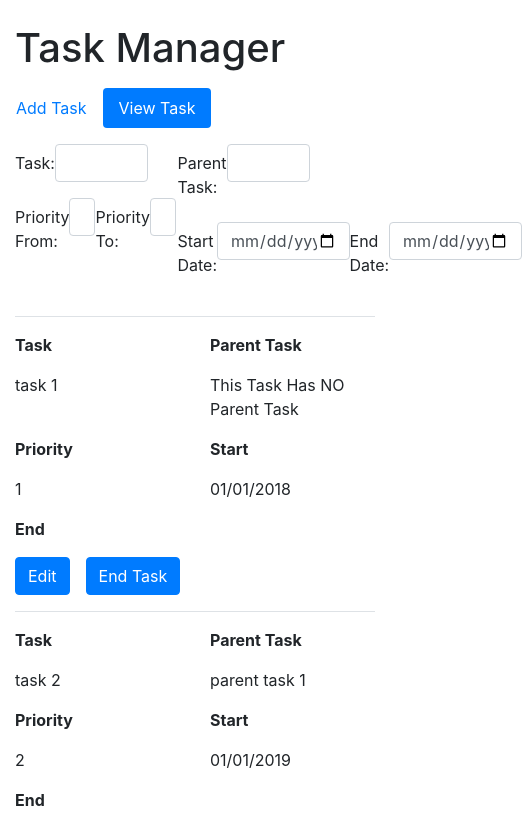
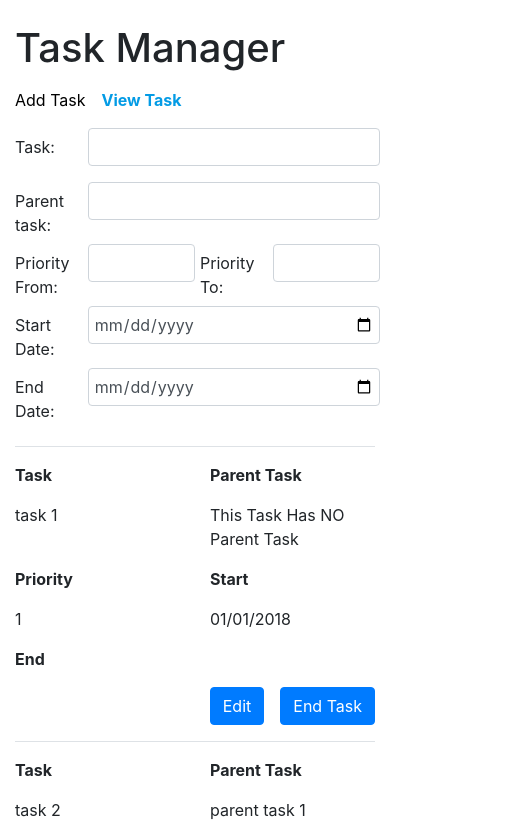
Before and after one commit to raseeth/FSE, an Angular app: page /task/view in a window 390 px wide. Shown: the top 826 px of the page, 522 px wide, since content can reach past the window. Built offline with nearby package versions, Linux system fonts and the light colour scheme.

Commit message:
Updated styling and responsiveness for search component and nav buttons

```diff
--- a/src/app/task/task-form/task-form.component.html
+++ b/src/app/task/task-form/task-form.component.html
@@ -10,7 +10,7 @@
   </div>
   <div class="form-group row">
     <label for="priority" class="col-md-4 col-lg-3 col-form-label">Priority:</label>
-    <div class="col-md-8 col-md-9">
+    <div class="col-md-8 col-lg-9">
       <div class="d-flex justify-content-between">
         <span>0</span>
         <span>30</span>
@@ -23,13 +23,13 @@
   </div>
   <div class="form-group row">
     <label for="parentTaskName" class="col-md-4 col-lg-3 col-form-label">Parent Task:</label>
-    <div class="col-md-8 col-md-9">
+    <div class="col-md-8 col-lg-9">
       <input type="text" formControlName="parentTaskName" class="form-control" [typeahead]="parentTasksSelector" />
     </div>
   </div>
   <div class="form-group row">
     <label for="startDate" class="col-md-4 col-lg-3 col-form-label">Start Date:</label>
-    <div class="col-md-8 col-md-9">
+    <div class="col-md-8 col-lg-9">
       <input class="form-control" type="date" formControlName="startDate">
       <ng-container *ngIf="formSubmitted && startDateControl.invalid">
         <span class="text-danger">Please enter a valid date.</span>
@@ -38,7 +38,7 @@
   </div>
   <div class="form-group row">
     <label for="endDate" class="col-md-4 col-lg-3 col-form-label">End Date:</label>
-    <div class="col-md-8 col-md-9">
+    <div class="col-md-8 col-lg-9">
       <input class="form-control" type="date" formControlName="endDate">
     </div>
   </div>
--- a/src/app/task/task.component.html
+++ b/src/app/task/task.component.html
@@ -1,12 +1,11 @@
 <h1>Task Manager</h1>
-<div class="row my-3">
-    <ul class="nav nav-pills">
-        <li class="nav-item">
-            <a class="nav-link" href="#" (click)="addTask($event)">Add Task</a>
-        </li>
-        <li class="nav-item">
-            <a class="nav-link active" href="#" (click)="viewTask($event)">View Task</a>
-        </li>
-    </ul>
+<div class="my-3">
+    <nav>
+        <a routerLink="/task/add" class="mr-3" routerLinkActive="active">Add Task</a>
+        <a routerLink="/task/view" routerLinkActive="active">View Task</a>
+    </nav>
 </div>
-<router-outlet></router-outlet>
+
+<div class="my-3">
+    <router-outlet></router-outlet>
+</div>
--- a/src/app/task/view-task/search-criteria/search-criteria.component.html
+++ b/src/app/task/view-task/search-criteria/search-criteria.component.html
@@ -1,4 +1,83 @@
-<form [formGroup]="searchCriteriaForm" class="form-horizontal">
+<form [formGroup]="searchCriteriaForm">
+  <div class="d-none d-md-block">
+    <div class="row mb-3 ">
+      <div class="col-md-6">
+        <div class="form-row">
+          <label class="col-form-label mr-3">Task:</label>
+          <input type="text" class="form-control col" formControlName="taskName" id="taskName">
+        </div>
+      </div>
+      <div class="col-md-6">
+        <div class="form-row">
+          <label class="col-form-label mr-3">Parent task:</label>
+          <input type="text" class="form-control col" formControlName="parentTaskName" id="parentTaskName">
+        </div>
+      </div>
+    </div>
+    <div class="row mb-3">
+      <div class="col-md-6">
+        <div class="form-row">
+          <label class="col-form-label mr-3">Priority From:</label>
+          <input type="number" class="form-control col" formControlName="priorityFrom" id="priorityFrom">
+          <label class="col-form-label mr-3">Priority To:</label>
+          <input type="number" class="form-control col" formControlName="priorityTo" id="priorityTo">
+        </div>
+      </div>
+      <div class="col-md-6">
+        <div class=" d-none d-lg-block">
+          <div class="form-row">
+            <label class="col-form-label mr-3">Start Date:</label>
+            <input type="date" class="form-control col w-25" formControlName="startDate" id="startDate">
+            <label class="col-form-label mr-3">End Date:</label>
+            <input type="date" class="form-control col w-25" formControlName="endDate" id="endDate">
+          </div>
+        </div>
+        <div class=" d-none d-md-block d-lg-none">
+          <div class="form-row">
+              <label class="col-form-label mr-3">Start Date:</label>
+              <input type="date" class="form-control col w-25" formControlName="startDate" id="startDate">
+          </div>
+        </div>
+        <div class="d-none d-md-block d-lg-none mt-3">
+          <div class="form-row">
+                <label class="col-form-label mr-3">End Date: </label>
+                <input type="date" class="form-control col w-25" formControlName="endDate" id="endDate">
+          </div>
+        </div>
+      </div>
+    </div>
+  </div>
+  <div class="d-block d-md-none">
+    <div class="row mb-3">
+      <div class="col">
+        <div class="form-row">
+          <label class="col-form-label col-2 mr-3">Task:</label>
+          <input type="text" class="form-control col" formControlName="taskName" id="taskName">
+        </div>
+        <div class="form-row mt-3">
+          <label class="col-form-label col-2 mr-3">Parent task:</label>
+          <input type="text" class="form-control col" formControlName="parentTaskName" id="parentTaskName">
+        </div>
+        <div class="form-row">
+          <label class="col-form-label col-2 mr-3">Priority From:</label>
+          <input type="number" class="form-control col" formControlName="priorityFrom" id="priorityFrom">
+          <label class="col-form-label col-2 mr-3">Priority To:</label>
+          <input type="number" class="form-control col" formControlName="priorityTo" id="priorityTo">
+        </div>
+        <div class="form-row">
+          <label class="col-form-label col-2 mr-3">Start Date:</label>
+          <input type="date" class="form-control col w-25" formControlName="startDate" id="startDate">
+        </div>
+        <div class="form-row">
+            <label class="col-form-label col-2 mr-3">End Date: </label>
+            <input type="date" class="form-control col w-25" formControlName="endDate" id="endDate">
+        </div>
+      </div>
+    </div>
+  </div>
+</form>
+
+<!-- <form [formGroup]="searchCriteriaForm" class="form-horizontal">
   <div class="row">
     <div class="col-5">
       <div class="d-flex flex-row mb-3">
@@ -7,7 +86,7 @@
       </div>
       <div class="d-flex flex-row mb-3">
           <label for="priorityFrom" class="col-form-label">Priority From:</label>
-          <input type="number" class="form-control" formControlName="priorityFrom" id="priorityFrom">
+          <input type="number" class="form-control">
           <label for="priorityTo" class="col-form-label">Priority To:</label>
           <input type="number" class="form-control" formControlName="priorityTo" id="priorityTo">
       </div>
@@ -15,14 +94,14 @@
     <div class="col-5">
       <div class="d-flex flex-row mb-3">
           <label for="parentTaskName" class="col-form-label">Parent Task:</label>
-          <input type="text" class="form-control" formControlName="parentTaskName" id="parentTaskName">
+          <input type="text" class="form-control" >
       </div>
       <div class="d-flex flex-row mb-3">
           <label for="startDate" class="col-form-label">Start Date:</label>
-          <input type="date" class="form-control" formControlName="startDate" id="startDate">
+          <input type="date" class="form-control">
           <label for="endDate" class="col-form-label">End Date:</label>
           <input type="date" class="form-control" formControlName="endDate" id="endDate">
       </div>
     </div>
   </div>
-</form>
+</form> -->
--- a/src/app/task/view-task/task-detail/task-detail.component.html
+++ b/src/app/task/view-task/task-detail/task-detail.component.html
@@ -24,14 +24,18 @@
           <p>{{task.endDate === null ? "" : task.endDate | date: "dd/MM/yyyy"}}</p>
         </div>
         <div class="col-lg-3 pt-0 justify-content-center align-self-center d-none d-lg-block">
-            <button class="btn btn-primary mr-lg-3" [disabled]="task.isComplete" (click)="edit()">Edit</button>
-            <button class="btn btn-primary" [disabled]="task.isComplete" (click)="endTask()">End Task</button>
+            <div class="d-flex justify-content-end">
+              <button class="btn btn-primary mr-lg-3" [disabled]="task.isComplete" (click)="edit()">Edit</button>
+              <button class="btn btn-primary" [disabled]="task.isComplete" (click)="endTask()">End Task</button>
+            </div>
         </div>
       </div>
     </div>
     <div class="col-12 col-md-4 mb-3 justify-content-center align-self-center d-block d-lg-none">
-        <button class="btn btn-primary mr-3" [disabled]="task.isComplete" (click)="edit()">Edit</button>
-        <button class="btn btn-primary" [disabled]="task.isComplete" (click)="endTask()">End Task</button>
-    </div>
+        <div class="d-flex justify-content-end">
+          <button class="btn btn-primary mr-3" [disabled]="task.isComplete" (click)="edit()">Edit</button>
+          <button class="btn btn-primary" [disabled]="task.isComplete" (click)="endTask()">End Task</button>
+        </div>
+      </div>
   </div>
 </div>
--- a/src/styles.css
+++ b/src/styles.css
@@ -1,8 +1,12 @@
-.table td, .table th {
-  border-top: 0px !important;
+
+nav a {
+  color: black;
+}
+nav a:hover {
+  text-decoration: none;
 }
 
-.table tbody {
-  border-top: 0px !important;
-  border-bottom: 0px !important;
+nav a.active {
+  color: #039be5;
+  font-weight: bold;
 }
```
